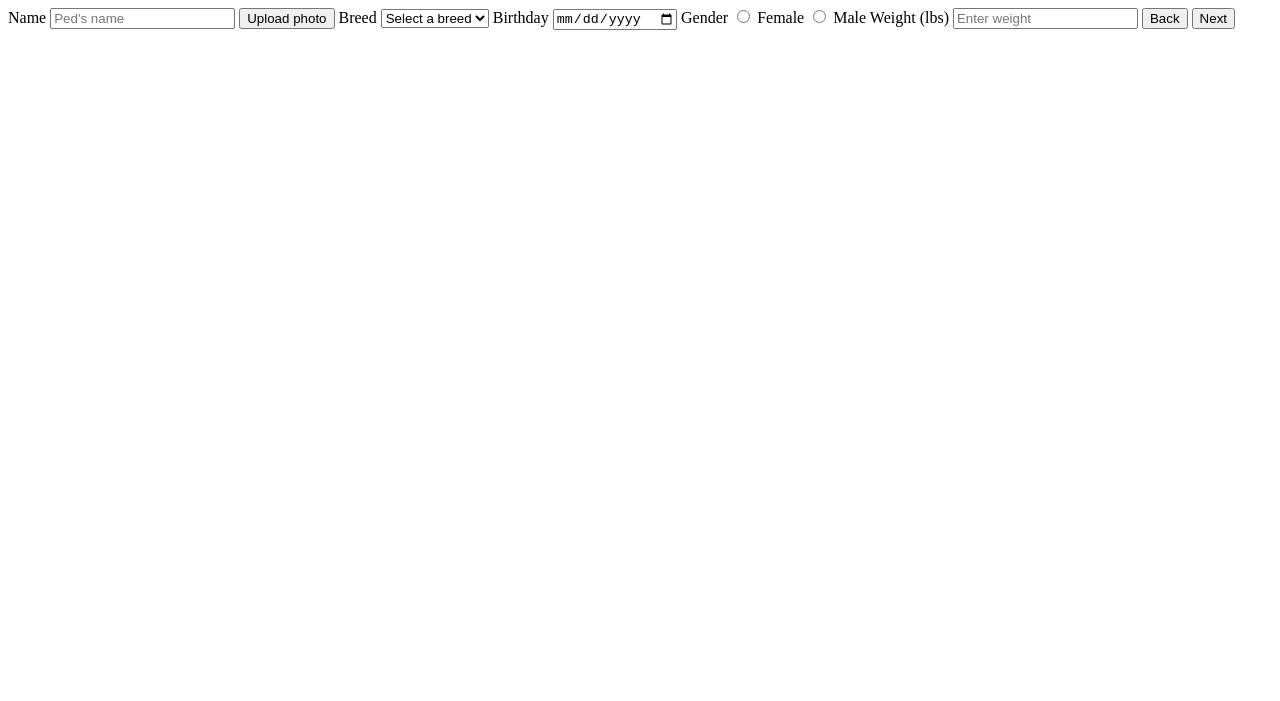
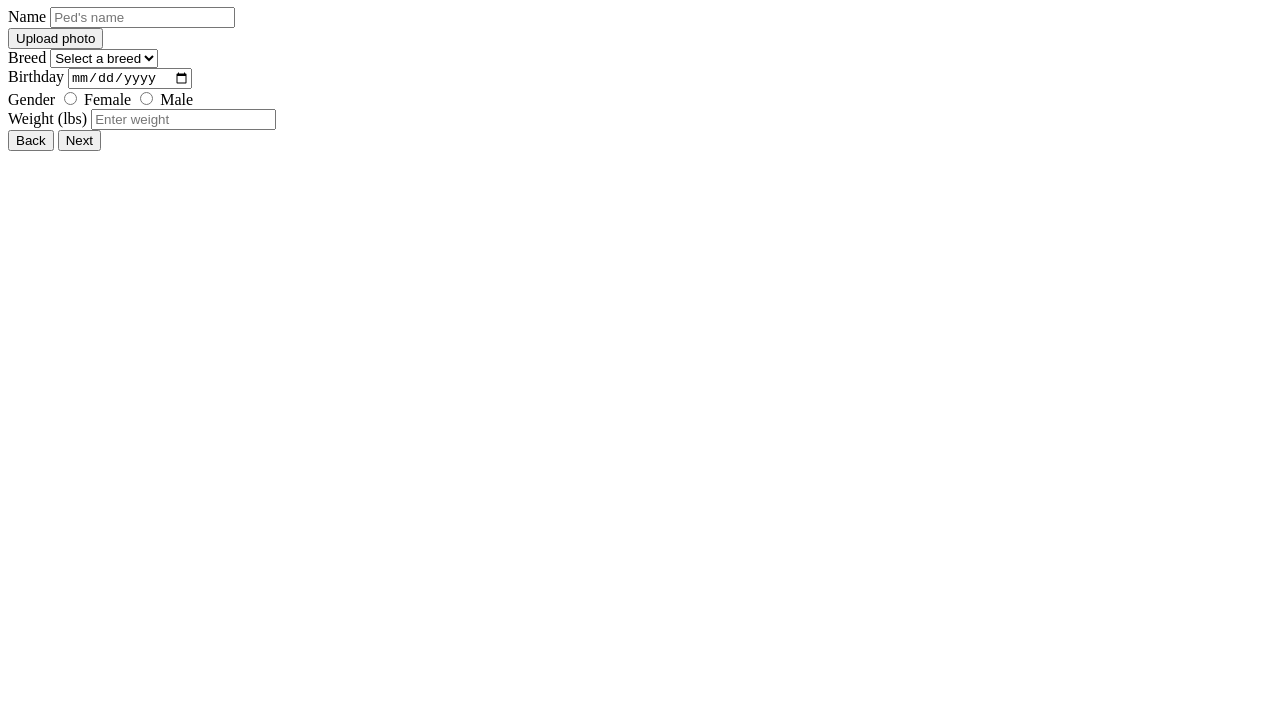
Before and after one commit to RHandarov/web_25_26_homeworks, a plain HTML site: page 02/index.html in a window 1280 px wide. Shown: the part 99-800 px from the top of the page. Drawn offline with Linux system fonts and the light colour scheme.

Commit message:
Wrap form elements in divs with class element

```diff
--- a/02/index.html
+++ b/02/index.html
@@ -14,11 +14,14 @@
                 <h1 id="form-title">Yay, puppies! Register your puppy today!</h1>
                 <div id="form">
                     <form>
+                        <div class="element">
                             <label for="pet-name">Name</label>
                             <input id="pet-name" placeholder="Ped's name">
+                        </div>
 
-                        <button id="upload">Upload photo</button>
+                        <button id="upload" class="element">Upload photo</button>
 
+                        <div class="element">
                             <label for="pet-breed">Breed</label>
                             <select id="pet-breed">
                                 <option>Select a breed</option>
@@ -28,16 +31,23 @@
                                 <option>Breed 4</option>
                                 <option>Breed 5</option>
                             </select>
+                        </div>
 
+                        <div class="element">
                             <label for="pet-birthday">Birthday</label>
                             <input id="pet-birthday" type="date">
+                        </div>
 
+                        <div class="element">
                             <label>Gender</label>
                             <label><input type="radio" name="pet-gender" value="F"> Female</label>
                             <label><input type="radio" name="pet-gender" value="M"> Male</label>
+                        </div>
 
+                        <div class="element">
                             <label for="pet-weight">Weight (lbs)</label>
                             <input id="pet-weight" type="number" placeholder="Enter weight">
+                        </div>
 
                         <button id="back" type="reset">Back</button>
                         <button id="next" type="submit">Next</button>
```
Lines whose indentation alone changed are shown as unchanged.
